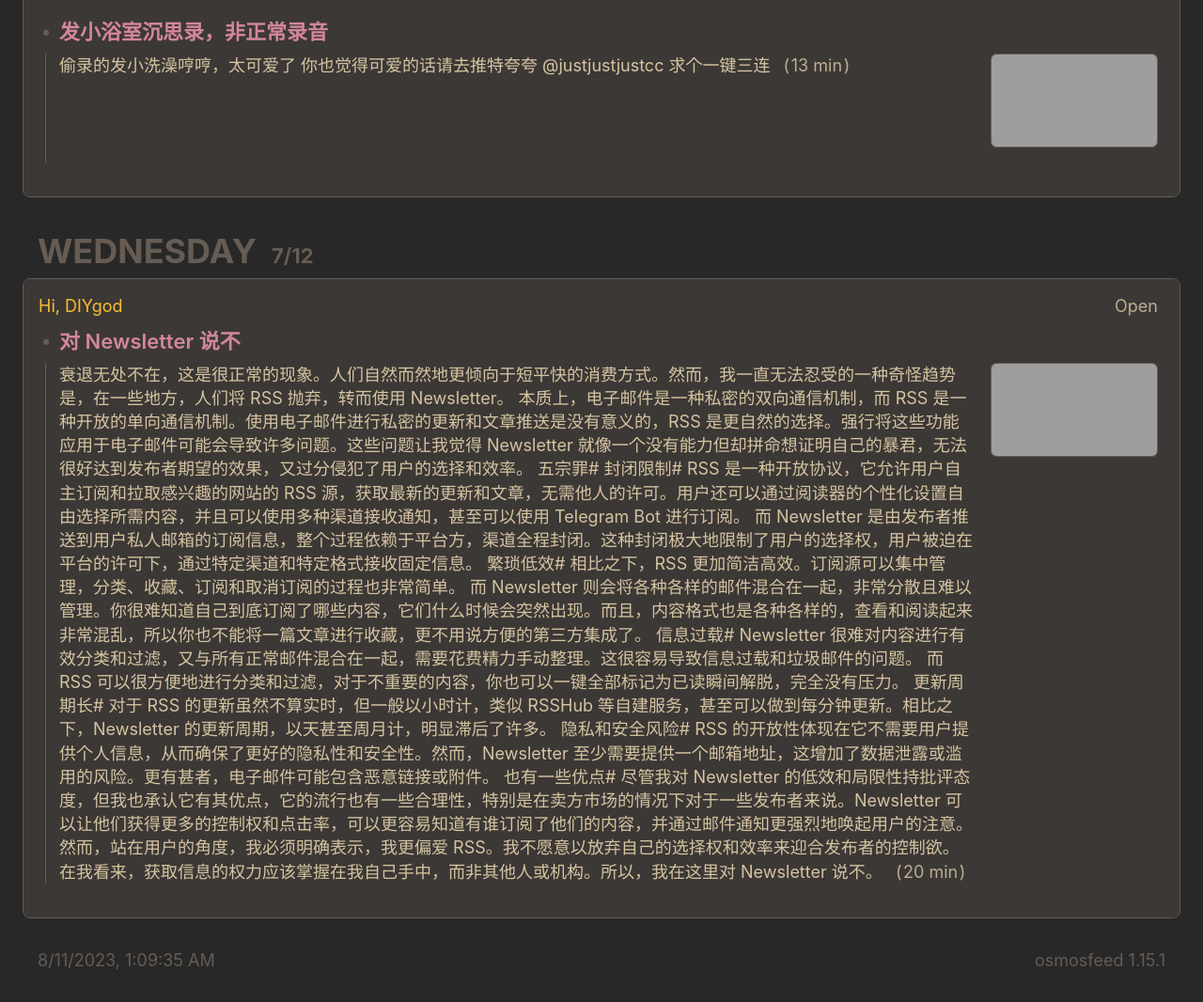
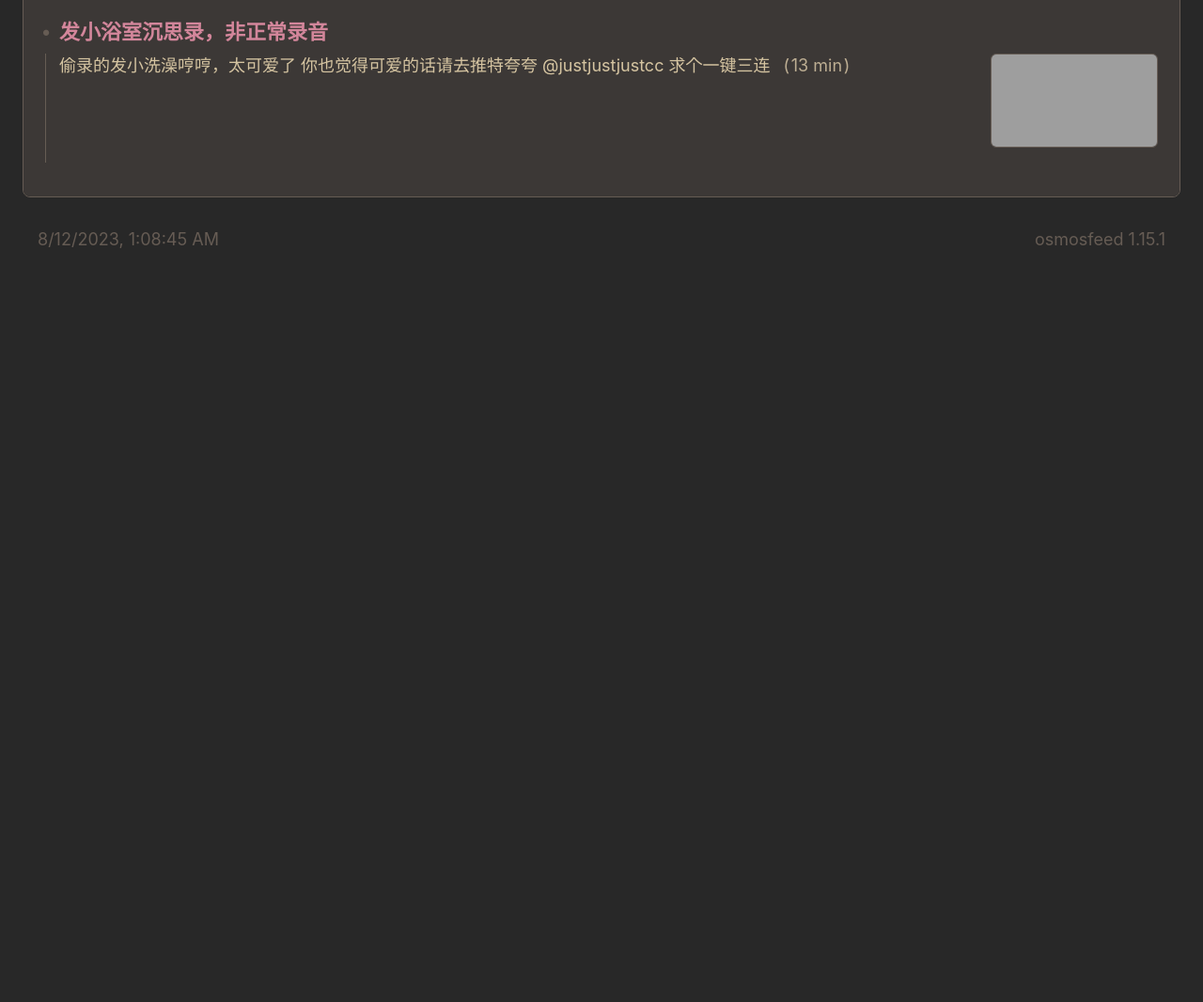
Before and after one commit to mydanniel/osmofeed, a plain HTML site: page index.html in a window 1280 px wide. Shown: the part 971-2037 px from the top of the page at 94% size. After the commit the page ends 1270 px from the top, so only its background shows below. Drawn offline with Linux system fonts and the light colour scheme; grey boxes are pictures that could not be loaded.

Commit message:
deploy: f11bc17eefbe0b635193b7e0b4c39ee1d1a6e5d1

```diff
--- a/index.html
+++ b/index.html
@@ -162,80 +162,10 @@
             </li>
         </ul>
       </section>
-      <section class="daily-content js-toggle-accordions-scope">
-        <h2 class="daily-heading">
-          <button
-            class="daily-heading-toggle"
-            data-action="toggle-accordions"
-            title="Click to toggle the day, Ctrl + click to toggle all."
-          >
-            <time class="daily-heading-toggle__weekday js-offset-weekday" data-offset-date=2023-07-12 datetime="2023-07-12T18:31:13.000Z">2023-07-12</time>
-            <time class="daily-heading-toggle__date js-offset-date" data-offset-date=2023-07-12 datetime="2023-07-12T18:31:13.000Z"></time>
-          </button>
-        </h2>
-        <ul class="sources card">
-            <li class="card__section">
-              <section class="js-toggle-accordions-scope">
-                <h3 class="source-heading">
-                  <button
-                    class="source-heading__name"
-                    data-action="toggle-accordions"
-                    title="Click to toggle the source, Ctrl + click to toggle all."
-                  >Hi, DIYgod</button>
-                  <a class="source-heading__link" href="https://diygod.cc">Open</a>
-                </h3>
-                <section class="articles-per-source">
-                    <article>
-                      <details
-                        class="article-expander"
-                        data-action="toggle-native-accordion"
-                        data-accordion-key="10-1825"
-                        open
-                      >
-                        <summary class="article-expander__title">对 Newsletter 说不</summary>
-                        <a class="article-summary-link article-summary-box-outer" href="https://xlog.app/api/redirection?characterId&#x3D;10&amp;noteId&#x3D;1825">
-                          <div class="article-summary-box-inner media-object">
-                              <img src="https://ipfs.4everland.xyz/ipfs/bafkreibegqpbw5t22dgwoxgw2lm6vz4ha2fhrt4g2zruvt3yhz6eatmeya" loading="lazy" class="media-object__media article-image" />
-                            <span class="media-object__text">
-                              <span>衰退无处不在，这是很正常的现象。人们自然而然地更倾向于短平快的消费方式。然而，我一直无法忍受的一种奇怪趋势是，在一些地方，人们将 RSS 抛弃，转而使用 Newsletter。
-本质上，电子邮件是一种私密的双向通信机制，而 RSS 是一种开放的单向通信机制。使用电子邮件进行私密的更新和文章推送是没有意义的，RSS 是更自然的选择。强行将这些功能应用于电子邮件可能会导致许多问题。这些问题让我觉得 Newsletter 就像一个没有能力但却拼命想证明自己的暴君，无法很好达到发布者期望的效果，又过分侵犯了用户的选择和效率。
-五宗罪#
-封闭限制#
-RSS 是一种开放协议，它允许用户自主订阅和拉取感兴趣的网站的 RSS 源，获取最新的更新和文章，无需他人的许可。用户还可以通过阅读器的个性化设置自由选择所需内容，并且可以使用多种渠道接收通知，甚至可以使用 Telegram Bot 进行订阅。
-
-而 Newsletter 是由发布者推送到用户私人邮箱的订阅信息，整个过程依赖于平台方，渠道全程封闭。这种封闭极大地限制了用户的选择权，用户被迫在平台的许可下，通过特定渠道和特定格式接收固定信息。
-繁琐低效#
-相比之下，RSS 更加简洁高效。订阅源可以集中管理，分类、收藏、订阅和取消订阅的过程也非常简单。
-
-而 Newsletter 则会将各种各样的邮件混合在一起，非常分散且难以管理。你很难知道自己到底订阅了哪些内容，它们什么时候会突然出现。而且，内容格式也是各种各样的，查看和阅读起来非常混乱，所以你也不能将一篇文章进行收藏，更不用说方便的第三方集成了。
-信息过载#
-Newsletter 很难对内容进行有效分类和过滤，又与所有正常邮件混合在一起，需要花费精力手动整理。这很容易导致信息过载和垃圾邮件的问题。
-而 RSS 可以很方便地进行分类和过滤，对于不重要的内容，你也可以一键全部标记为已读瞬间解脱，完全没有压力。
-
-
-更新周期长#
-对于 RSS 的更新虽然不算实时，但一般以小时计，类似 RSSHub 等自建服务，甚至可以做到每分钟更新。相比之下，Newsletter 的更新周期，以天甚至周月计，明显滞后了许多。
-隐私和安全风险#
-RSS 的开放性体现在它不需要用户提供个人信息，从而确保了更好的隐私性和安全性。然而，Newsletter 至少需要提供一个邮箱地址，这增加了数据泄露或滥用的风险。更有甚者，电子邮件可能包含恶意链接或附件。
-也有一些优点#
-尽管我对 Newsletter 的低效和局限性持批评态度，但我也承认它有其优点，它的流行也有一些合理性，特别是在卖方市场的情况下对于一些发布者来说。Newsletter 可以让他们获得更多的控制权和点击率，可以更容易知道有谁订阅了他们的内容，并通过邮件通知更强烈地唤起用户的注意。
-然而，站在用户的角度，我必须明确表示，我更偏爱 RSS。我不愿意以放弃自己的选择权和效率来迎合发布者的控制欲。在我看来，获取信息的权力应该掌握在我自己手中，而非其他人或机构。所以，我在这里对 Newsletter 说不。</span>
-                                &ensp;<span class="article-reading-time">(&hairsp;20
-                                  min&hairsp;)</span>
-                            </span>
-                          </div>
-                        </a>
-                      </details>
-                    </article>
-                </section>
-              </section>
-            </li>
-        </ul>
-      </section>
 
     <footer>
-      <a class="footer-link" href="https://github.com/mydanniel/osmofeed/actions/runs/5827789378">
-        <time id="build-timestamp" datetime="2023-08-11T01:09:35.620Z">2023-08-11T01:09:35.620Z</time>
+      <a class="footer-link" href="https://github.com/mydanniel/osmofeed/actions/runs/5838478415">
+        <time id="build-timestamp" datetime="2023-08-12T01:08:45.852Z">2023-08-12T01:08:45.852Z</time>
       </a>
       <a class="footer-link" href="https://github.com/osmoscraft/osmosfeed">osmosfeed 1.15.1</a>
     </footer>
```
Also changed, not shown: cache.json (+0 -10 lines), 1 other file.
